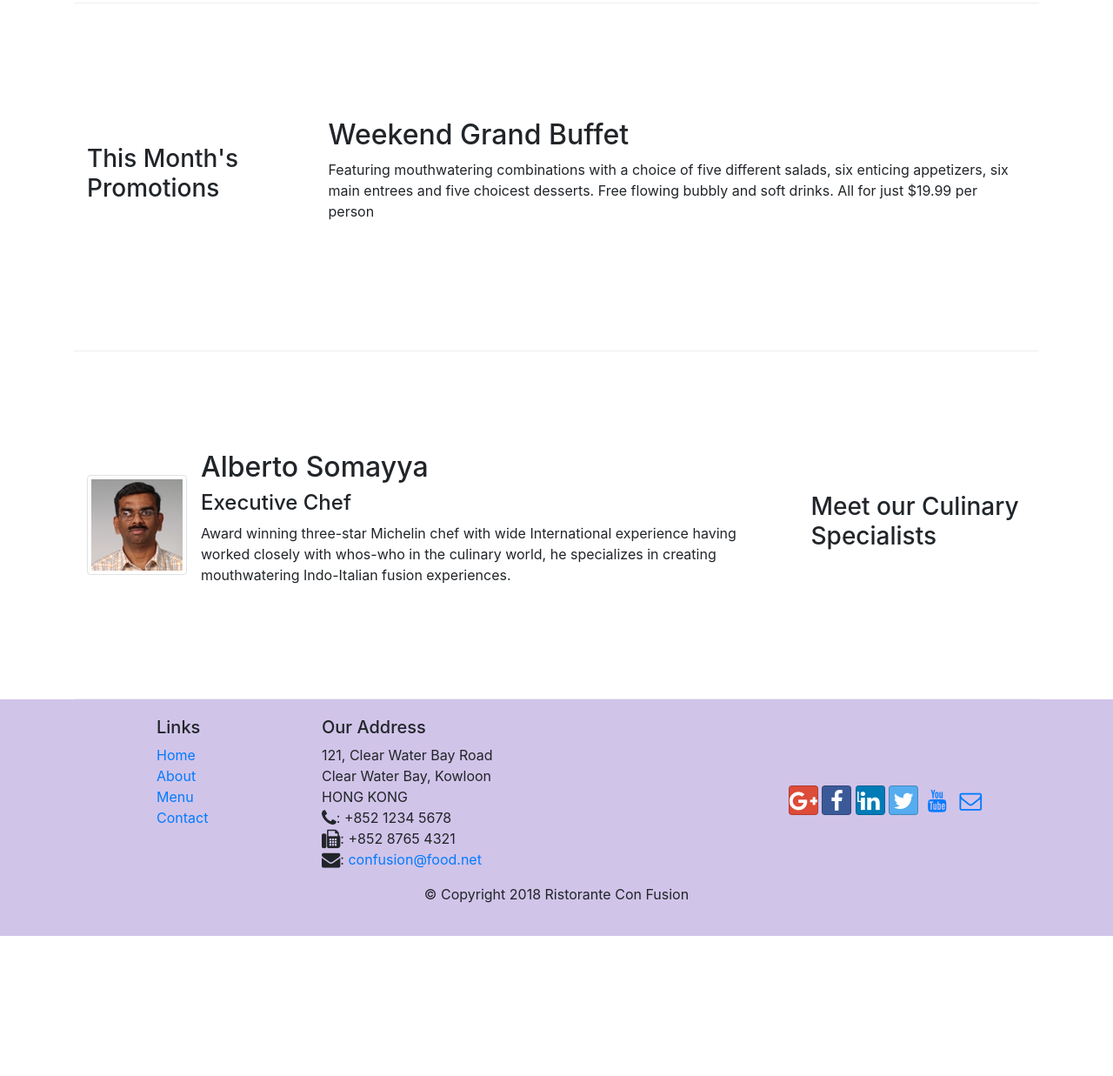
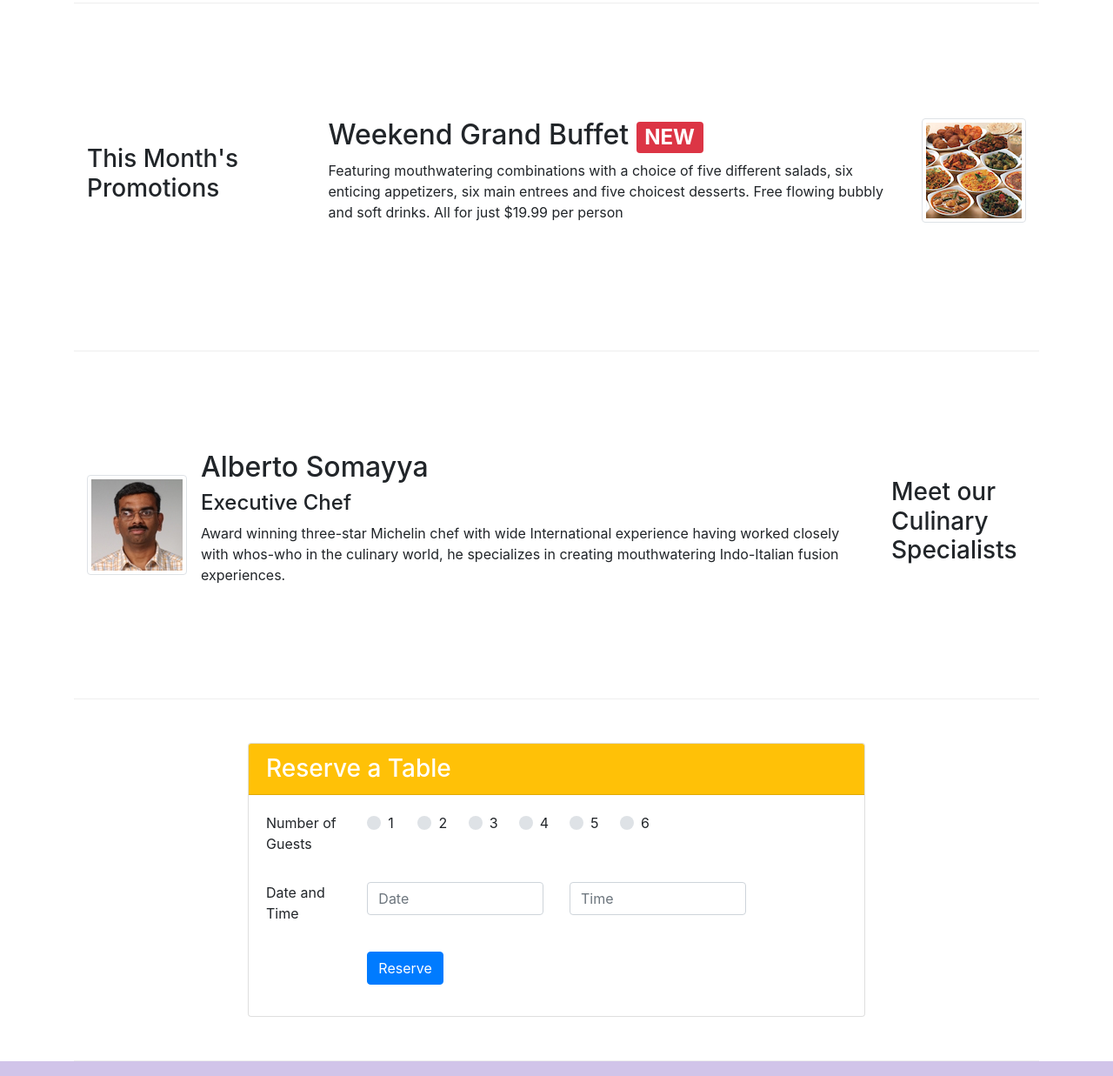
Before and after one commit to seldadg/Ristorante-con-Fusion---Bootstrap, a website: page index.html in a window 1280 px wide. Shown: the part 680-1917 px from the top of the page at 87% size. Before the commit the page ends 1756 px from the top, so only its background shows below. Drawn offline with nearby package versions, Linux system fonts and the light colour scheme.

Commit message:
Assingment 2

```diff
--- a/index.html
+++ b/index.html
@@ -48,20 +48,26 @@
                 <div class="col-12 col-sm align-self-center">
                     <img src="img/logo.png" class="img-fluid">
                 </div>
+                <div class="col-12 col-sm-3 align-self-center">
+                    <button type="button" class="btn btn-warning btn-block btn-sm">
+                    <a class="text-dark" href="#card1">Reserve Table</a>
+                    </button>
+                </div>
             </div>
         </div>
     </header>
 
     <div class="container">
         <div class="row row-content align-items-center">
-            <div class="col-12 col-sm-4 order-sm-last col-md-3">
+            <div class="col-12 col-sm-4 order-sm-last col-md-2">
                 <h3>Our Lipsmacking Culinary Creations</h3>
             </div>
             <div class="col col-sm order-sm-first col-md">
                 <div class="media">
                     <img class="d-flex mr-3 img-thumbnail align-self-center" src="img/uthappizza.png" alt="Uthappizza">
                     <div class="media-body">
-                        <h2 class="mt-0">Uthappizza <span class="badge badge-danger">HOT</span> <span class="badge badge-pill badge-secondary">$4.99</span></h2>
+                        <h2 class="mt-0">Uthappizza <span class="badge badge-danger">HOT</span> <span
+                                class="badge badge-pill badge-secondary">$4.99</span></h2>
                         <p class="d-none d-sm-block">A unique combination of Indian Uthappam (pancake) and
                             Italian pizza, topped with Cerignola olives, ripe vine
                             cherry tomatoes, Vidalia onion, Guntur chillies and
@@ -77,15 +83,21 @@
                 <h3>This Month's Promotions</h3>
             </div>
             <div class="col col-sm col-md">
-                <h2>Weekend Grand Buffet</h2>
-                <p>Featuring mouthwatering combinations with a choice of five different salads, six enticing appetizers,
-                    six main entrees and five choicest desserts. Free flowing bubbly and soft drinks. All for just
-                    $19.99 per person </p>
+                <div class="media">
+                <div class="media-body">
+                    <img class="float-right d-flex ml-3 img-thumbnail align-self-center" src="img/buffet.png" alt="Buffet">
+                    <h2 class="mt-0">Weekend Grand Buffet <span class="badge badge-danger">NEW</span></h2>
+                    <p class="d-none d-sm-block">Featuring mouthwatering combinations with a choice of five different
+                        salads, six enticing appetizers,
+                        six main entrees and five choicest desserts. Free flowing bubbly and soft drinks. All for just
+                        $19.99 per person </p>
+                </div>
+                </div>
             </div>
         </div>
 
         <div class="row row-content align-items-center">
-            <div class="col-12 col-sm-4 order-sm-last col-md-3">
+            <div class="col-12 col-sm-4 order-sm-last col-md-2">
                 <h3>Meet our Culinary Specialists</h3>
             </div>
             <div class="col col-sm order-sm-first col-md">
@@ -104,7 +116,77 @@
                 </div>
             </div>
         </div>
-    </div>
+
+        <div class="row row-content justify-content-md-center">
+            <div class="col-12 col-sm-8">
+                <div class="card" id="card1">
+                    <h3 class="card-header bg-warning text-white">Reserve a Table</h3>
+                    <div class="card-body">
+                        <dl class="row">
+                            <dl class="col-12 col-md-2">Number of Guests</dl>
+                            <dl class="col-2 col-md-1">
+                                <div class="custom-control custom-radio custom-control-inline">
+                                    <input type="radio" class="custom-control-input" id="defaultInline1"
+                                        name="inlineDefaultRadiosExample">
+                                    <label class="custom-control-label" for="defaultInline1">1</label>
+                                </div>
+                            </dl>
+                            <dl class="col-2 col-md-1">
+                                <div class="custom-control custom-radio custom-control-inline">
+                                    <input type="radio" class="custom-control-input" id="defaultInline2"
+                                        name="inlineDefaultRadiosExample">
+                                    <label class="custom-control-label" for="defaultInline2">2</label>
+                                </div>
+                            </dl>
+                            <dl class="col-2 col-md-1">
+                                <div class="custom-control custom-radio custom-control-inline">
+                                    <input type="radio" class="custom-control-input" id="defaultInline3"
+                                        name="inlineDefaultRadiosExample">
+                                    <label class="custom-control-label" for="defaultInline3">3</label>
+                                </div>
+                            </dl>
+                            <dl class="col-2 col-md-1">
+                                <div class="custom-control custom-radio custom-control-inline">
+                                    <input type="radio" class="custom-control-input" id="defaultInline4"
+                                        name="inlineDefaultRadiosExample">
+                                    <label class="custom-control-label" for="defaultInline4">4</label>
+                                </div>
+                            </dl>
+                            <dl class="col-2 col-sm-1">
+                                <div class="custom-control custom-radio custom-control-inline">
+                                    <input type="radio" class="custom-control-input" id="defaultInline5"
+                                        name="inlineDefaultRadiosExample">
+                                    <label class="custom-control-label" for="defaultInline5">5</label>
+                                </div>
+                            </dl>
+                            <dl class="col col-sm-1">
+                                <div class="custom-control custom-radio custom-control-inline">
+                                    <input type="radio" class="custom-control-input" id="defaultInline6"
+                                        name="inlineDefaultRadiosExample">
+                                    <label class="custom-control-label" for="defaultInline6">6</label>
+                                </div>
+                            </dl>
+                        </dl>
+
+                        <dl class="row">
+                            <dl class="col-12 col-md-2">Date and Time</dl>
+                            <div class="form-group col-12 col-md-4">
+                                <input class="form-control" id="date" name="date" placeholder="Date">
+                            </div>
+                            <div class="form-group col-12 col-md-4">
+                                <input class="form-control" id="time" name="time" placeholder="Time">
+                            </div>
+                        </dl>
+                        <dl class="row">
+                            <div class="offset-md-2 col-md-10">
+                                <button type="submit" class="btn btn-primary">Reserve</button>
+                            </div>
+                        </dl>
+                    </div>
+                </div>
+            </div>
+        </div>
+</div>
 
     <footer class="footer">
         <div class="container">
```
Also changed, not shown: css/styles.css (line endings or trailing spaces).
